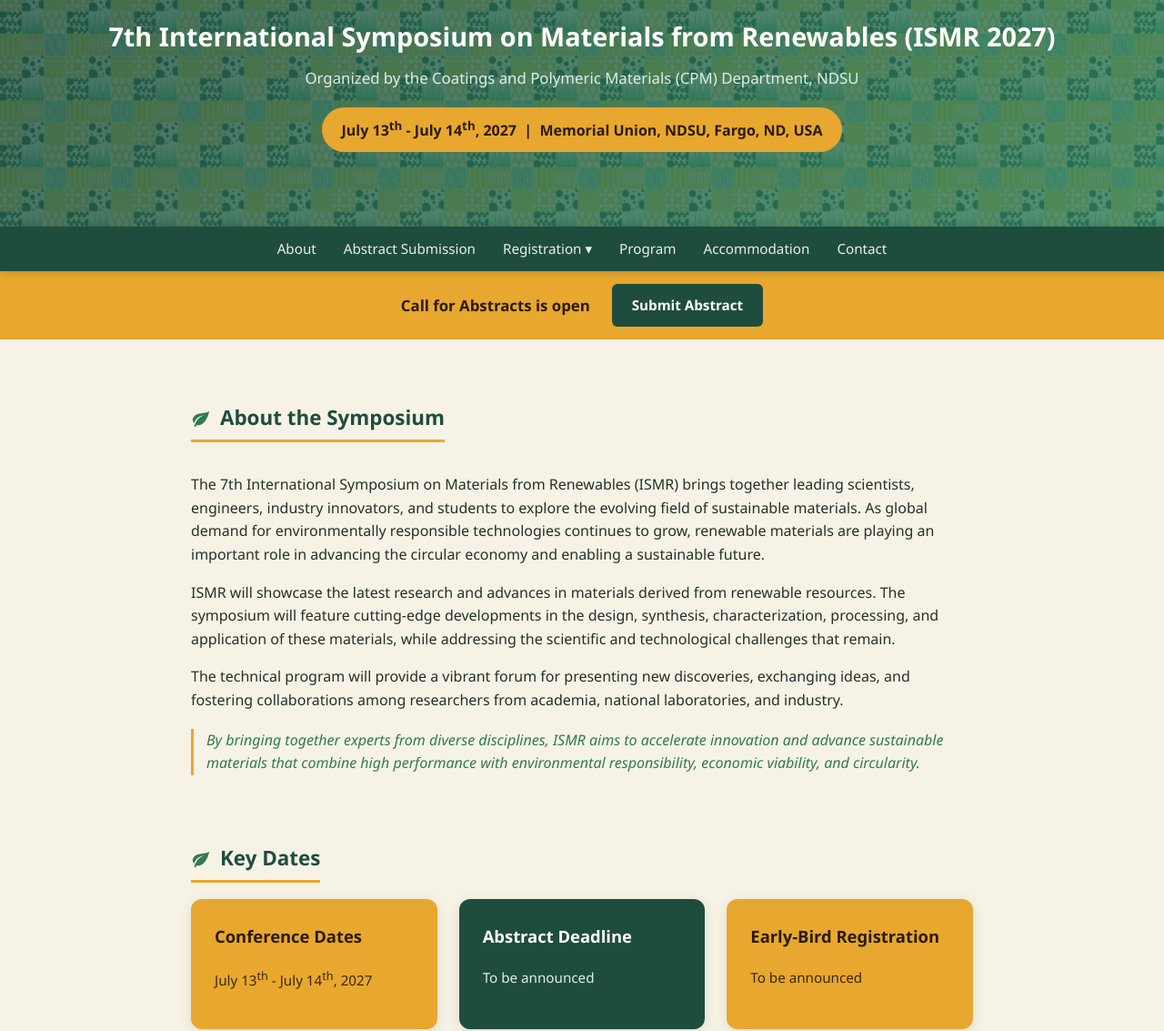
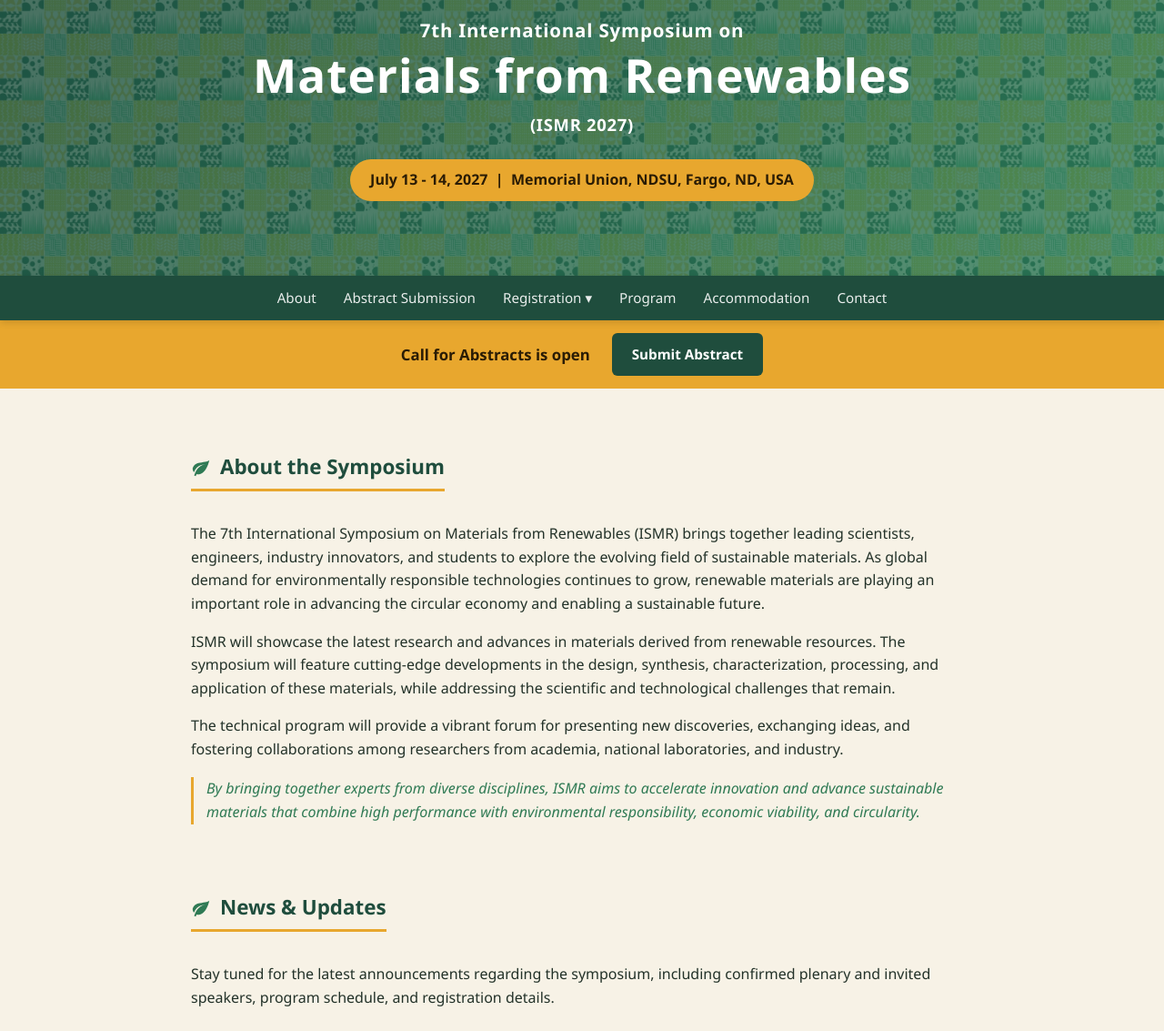
Before and after one commit to ismr2027/conference-website, a plain HTML site: page index.html in a window 1280 px wide. Shown: the part 183-1316 px from the top of the page at 91% size. Drawn offline with Linux system fonts and the light colour scheme.

Commit message:
Updated dates, removed header organized by line

```diff
--- a/index.html
+++ b/index.html
@@ -13,13 +13,15 @@
   <img src="images/single.jpg" alt="ISMR 2027 logo" class="logo-img">
 
   <!-- EDIT: conference title (change ordinal/year if needed) -->
-  <h1>7th International Symposium on Materials from Renewables (ISMR 2027)</h1>
+  <h2>7th International Symposium on</h2>
+  <h1>Materials from Renewables</h1>
+  <h2>(ISMR 2027)</h2>
 
   <!-- EDIT: organizing department / tagline -->
-  <p class="subtitle">Organized by the Coatings and Polymeric Materials (CPM) Department, NDSU</p>
+  <!--<p class="subtitle">Organized by the Coatings and Polymeric Materials (CPM) Department, NDSU</p>-->
 
   <!-- EDIT: replace with the confirmed conference dates and location -->
-  <div class="dates-badge">July 13<sup>th</sup> - July 14<sup>th</sup>, 2027 &nbsp;|&nbsp; Memorial Union, NDSU, Fargo, ND, USA</div>
+  <div class="dates-badge">July 13 - 14, 2027 &nbsp;|&nbsp; Memorial Union, NDSU, Fargo, ND, USA</div>
 </header>
 
 <nav>
@@ -59,22 +61,27 @@
     <p class="history-note"> By bringing together experts from diverse disciplines, ISMR aims to accelerate innovation and advance sustainable materials that combine high performance with environmental responsibility, economic viability, and circularity.</p>
   </section>
 
+  <section id="news">
+    <h2>News &amp; Updates</h2>
+    <p>Stay tuned for the latest announcements regarding the symposium, including confirmed plenary and invited speakers, program schedule, and registration details.</p>
+  </section>
+
   <section id="dates">
-    <h2>Key Dates</h2>
+    <h2>Important Dates</h2>
     <div class="card-row">
       <div class="card">
         <h3>Conference Dates</h3>
-        <p>July 13<sup>th</sup> - July 14<sup>th</sup>, 2027</p>
+        <p>July 13 - 14, 2027</p>
       </div>
       <div class="card">
         <h3>Abstract Deadline</h3>
         <!-- EDIT: exact deadline -->
-        <p>To be announced</p>
+        <p>June 1, 2027</p>
       </div>
       <div class="card">
         <h3>Early-Bird Registration</h3>
         <!-- EDIT: exact deadline -->
-        <p>To be announced</p>
+        <p>April 20, 2027</p>
       </div>
     </div>
   </section>
--- a/styles.css
+++ b/styles.css
@@ -57,10 +57,46 @@
     border-radius:14px;
     box-shadow:0 6px 22px rgba(0,0,0,0.28);
   }
+  header h1,
+  header h2{
+    margin:0;
+    text-align:center;
+    color:#fff;
+    z-index:1;
+    font-family:"Segoe UI", "Helvetica Neue", Arial, sans-serif;
+  }
   header h1{
-    margin:0 0 10px;
-    font-size:1.8rem;
-    font-weight:700;
+    margin:0.05em 0 0.2em;
+    font-size:3.2rem;
+    font-weight:800;
+    letter-spacing:0.02em;
+    line-height:1.02;
+  }
+  header h2{
+    font-size:1.26rem;
+    font-weight:600;
+    letter-spacing:0.04em;
+    border-bottom:none;
+    padding-bottom:0;
+    margin:0;
+  }
+  header h2:first-of-type{
+    margin-bottom:0.2em;
+    font-size:1.28rem;
+  }
+  header h2:last-of-type{
+    margin-top:0.15em;
+    font-size:1.15rem;
+  }
+  header h2::before{
+    display:none;
+    content:none;
+  }
+  header .dates-badge{
+    display:block;
+    margin:1.5rem auto 2rem;
+    width:max-content;
+    min-width:220px;
   }
   header p.subtitle{
     margin:0;
@@ -69,7 +105,7 @@
   }
   .dates-badge{
     display:inline-block;
-    margin-top:18px;
+    margin-top:24px;
     margin-bottom:2rem;
     background:var(--accent);
     color:#2a1c05;
```
Also changed, not shown: accommodation.html (+2 -2 lines), contact.html (+2 -2 lines), program.html (+2 -2 lines).
